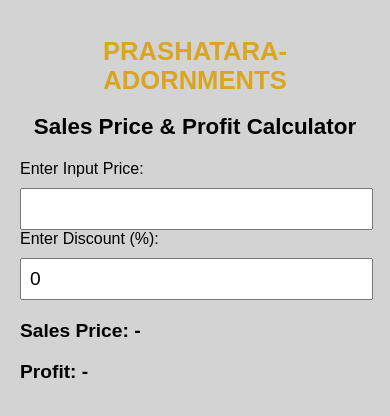
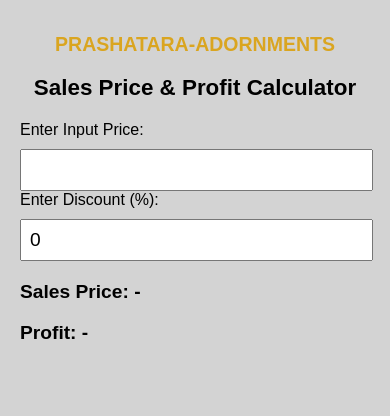
Before and after one commit to Shaktam/bc-calc, a plain HTML site: page index.html in a window 390 px wide. Drawn offline with Linux system fonts and the light colour scheme.

```diff
--- a/index.html
+++ b/index.html
@@ -16,7 +16,10 @@
     color: goldenrod;
     font-weight: bold;
     text-align: center;
-      font-size: 1.6em;
+    font-size: clamp(1.2rem, 5vw, 1.6rem); /* Responsive font size */
+    white-space: nowrap; /* Prevent line breaks */
+    overflow: hidden;     /* Hide overflow */
+    text-overflow: ellipsis; /* Show ellipsis if overflow */
   }
   h2 {
     text-align: center;
```
Lines whose indentation alone changed are shown as unchanged.
